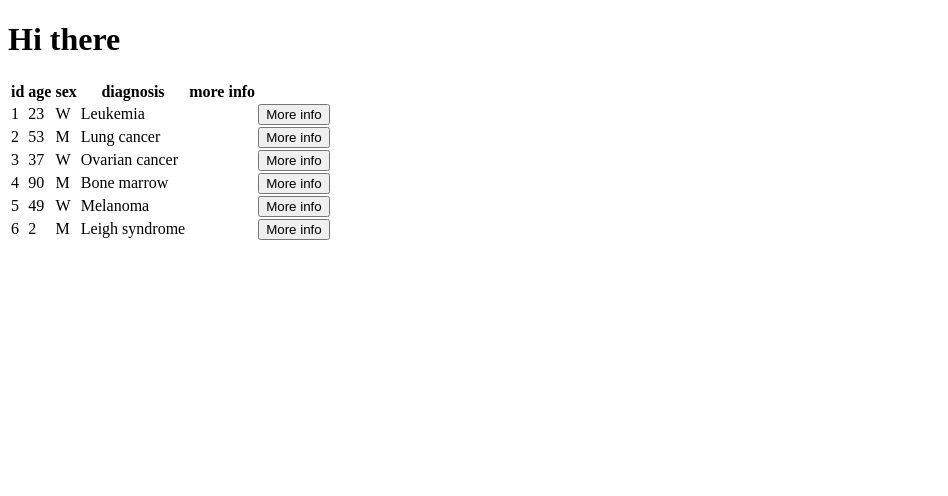
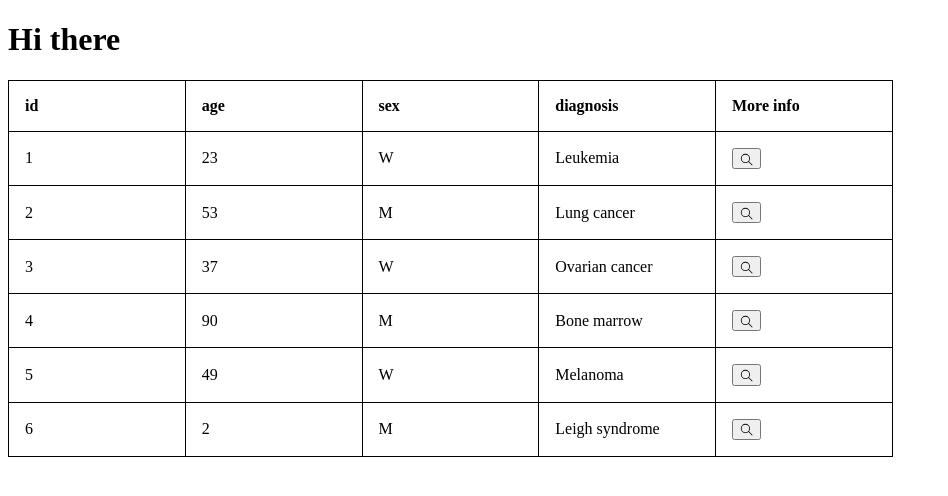
Before and after one commit to MayuRuru/patients-table, a React (Create React App) app: page / in a window 1280 px wide. Shown: the top 496 px of the page, without its empty margins (0-948 px from the left). Built offline with nearby package versions, Linux system fonts and the light colour scheme; data requests are answered from the project's data file.

Commit message:
add style file and classnames

```diff
--- /dev/null
+++ b/src/assets/styles/patientsTable.css
@@ -0,0 +1,11 @@
+.table {
+  table-layout: fixed;
+  width: 70%;
+  border-collapse: collapse;
+}
+
+.table-cell {
+  border: 1px solid;
+  text-align: left;
+  padding: 1em;
+}
--- a/src/components/Header.js
+++ b/src/components/Header.js
@@ -1,10 +1,15 @@
+import "../assets/styles/patientsTable.css";
+
 export const Header = ({ columns }) => {
   return (
     <thead>
       <tr>
         {columns.map((column) => (
-          <th key={column}>{column}</th>
+          <th key={column} className="table-cell">
+            {column}
+          </th>
         ))}
+        <th className="table-cell">{"More info"}</th>
       </tr>
     </thead>
   );
--- a/src/components/InnerTable.js
+++ b/src/components/InnerTable.js
@@ -1,12 +1,20 @@
+import "../assets/styles/patientsTable.css";
+import SearchIcon from "@rsuite/icons/Search";
+import { IconButton } from "rsuite";
+
 export const InnerTable = ({ columns, entries }) => {
   return (
     <tbody>
       {entries.map((entry) => (
         <tr key={entry.id}>
           {columns.map((column) => (
-            <td key={column}>{entry[column]}</td>
+            <td key={column} className="table-cell">
+              {entry[column]}
+            </td>
           ))}
-          <button onClick={() => {}}>{"More info"}</button>
+          <td className="table-cell">
+            <IconButton size="lg" icon={<SearchIcon />} />
+          </td>
         </tr>
       ))}
     </tbody>
--- a/src/components/PatientsTable.js
+++ b/src/components/PatientsTable.js
@@ -1,10 +1,11 @@
 import { useEffect, useState } from "react";
 import { Header } from "./Header";
 import { InnerTable } from "./InnerTable";
+import "../assets/styles/patientsTable.css";
 
 const PatientsTable = () => {
   const [patients, setPatients] = useState([]);
-  const columns = ["id", "age", "sex", "diagnosis", "more info"];
+  const columns = ["id", "age", "sex", "diagnosis"];
 
   useEffect(() => {
     const url = "http://localhost:8000/patients";
@@ -16,7 +17,7 @@ const PatientsTable = () => {
   }, []);
   return (
     <div>
-      <table>
+      <table className="table">
         <Header columns={columns} />
         <InnerTable columns={columns} entries={patients} />
       </table>
```
